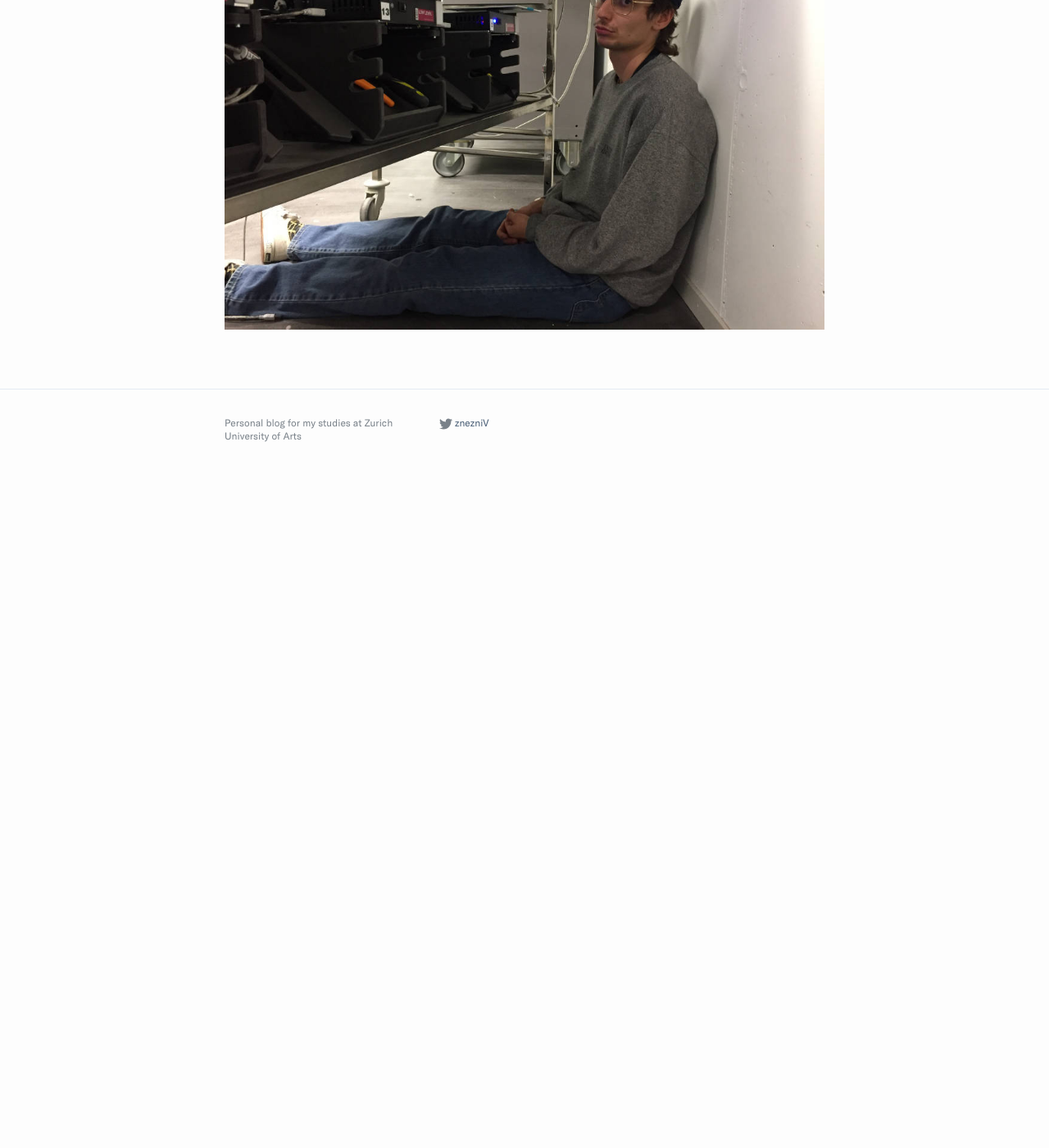
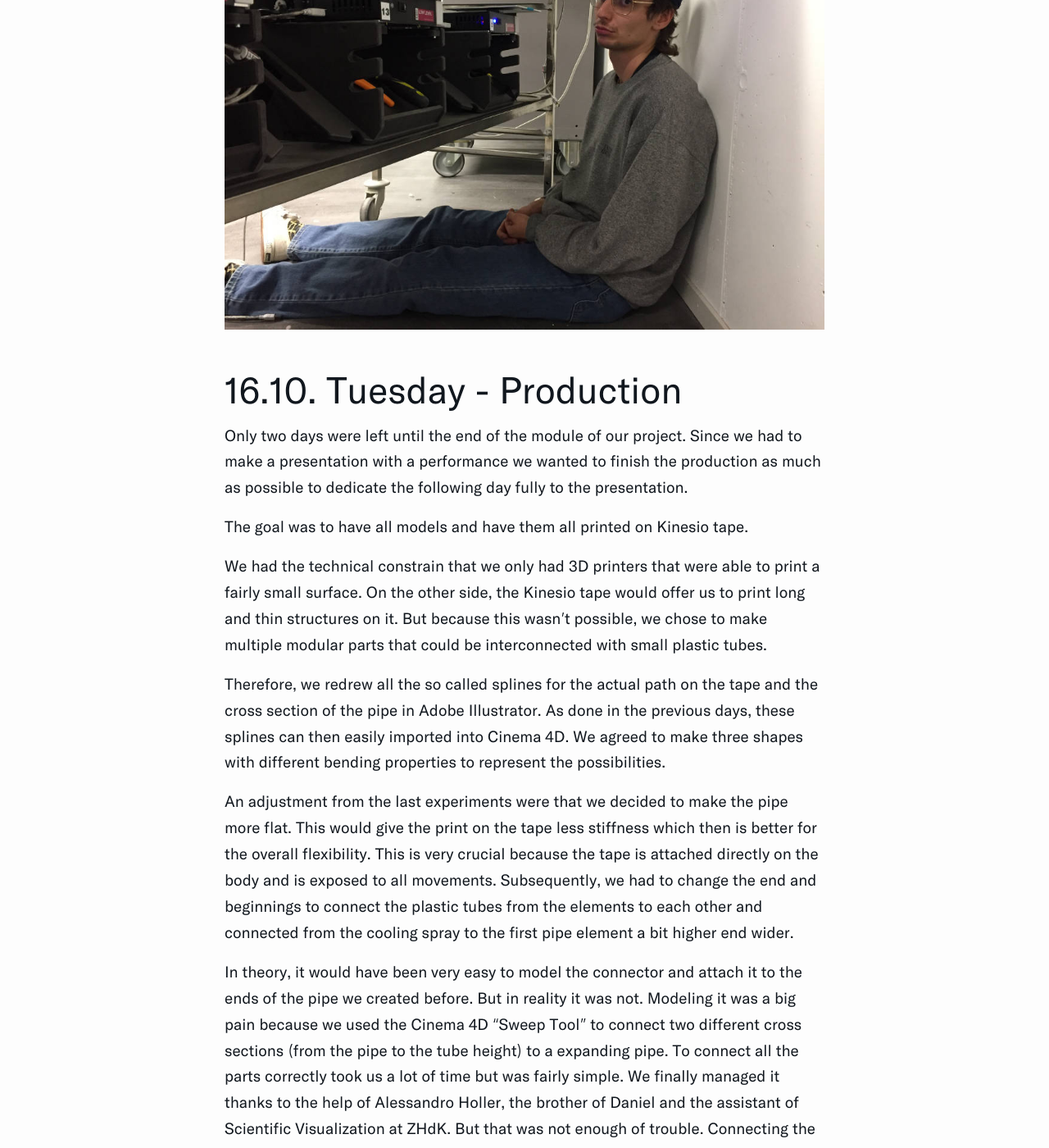
Before and after one commit to znezniV/znezniv.github.io, a Jekyll site: the page built from _posts/2018-09-17-Embodied-Interaction.md, in a window 1280 px wide and 1400 px high, scrolled down 37815 px. Shown: the whole window at 82% size. Built offline with Jekyll 4.4.1, drawn with Linux system fonts in a browser that asks for light colours; before the commit the page ends 38418 px from its top, so only the background shows below that; some of the changed text lies outside the part shown.

Commit message:
new post

```diff
--- a/_posts/2018-09-17-Embodied-Interaction.md
+++ b/_posts/2018-09-17-Embodied-Interaction.md
@@ -356,3 +356,29 @@ It was very time consuming and needed serval trials to print. We had a lot of pr
 
 That was very exhausting but we made a small piece before we were completely falling apart.
 ![Done and done]({{ site.url }}/assets/posts/embodied/kinesio-burnout.jpg)
+
+## 16.10. Tuesday – Production
+Only two days were left until the end of the module of our project. Since we had to make a presentation with a performance we wanted to finish the production as much as possible to dedicate the following day fully to the presentation.
+
+The goal was to have all models and have them all printed on Kinesio tape.
+
+We had the technical constrain that we only had 3D printers that were able to print a fairly small surface. On the other side, the Kinesio tape would offer us to print long and thin structures on it. But because this wasn't possible, we chose to make multiple modular parts that could be interconnected with small plastic tubes.
+
+Therefore, we redrew all the so called splines for the actual path on the tape and the cross section of the pipe in Adobe Illustrator. As done in the previous days, these splines can then easily imported into Cinema 4D. We agreed to make three shapes with different bending properties to represent the possibilities.
+
+An adjustment from the last experiments were that we decided to make the pipe more flat. This would give the print on the tape less stiffness which then is better for the overall flexibility. This is very crucial because the tape is attached directly on the body and is exposed to all movements. Subsequently, we had to change the end and beginnings to connect the plastic tubes from the elements to each other and connected from the cooling spray to the first pipe element a bit higher end wider.
+
+In theory, it would have been very easy to model the connector and attach it to the ends of the pipe we created before. But in reality it was not.
+Modeling it was a big pain because we used the Cinema 4D "Sweep Tool" to connect two different cross sections (from the pipe to the tube height) to a expanding pipe. To connect all the parts correctly took us a lot of time but was fairly simple. We finally managed it thanks to the help of Alessandro Holler, the brother of Daniel and the assistant of Scientific Visualization at ZHdK.
+But that was not enough of trouble. Connecting the two parts — the pipe and the connector — was not really working. Alessandro was trying to help with his little time he had but obviously also had other things to do.
+After trying to unsuccessfully connect the polygons of both parts manually, all of a sudden it worked just with the regular boolean tool which connects two objects together but never worked at first trial in this day.
+
+Without questioning to much, we created the two elements and ran to the printers. But again we had trouble. First of all, the slicing software UP Studio rendered a raft and support structure of the print although we removed it in the settings. Trying for a long time and adjusting shapes did not help. But again, magically we figured out that if we turn the model by 90 degrees it worked. There's no actual reason for it but it works.
+
+But also while printing we encountered another problem: Some of the printers were not really calibrated well and just ripped of the Kinesio tape we attached on the printing surface. We did not even know that it was possible to calibrate the 3D printers but luckily, a guy from industrial design showed us how to.
+
+Finally, after many ours, we were able to print almost six exemplar of two shapes each. We agreed to stop at this point because we knew that the next and final day will be exhausting and we should save some energy for the last run.
+
+Nevertheless, I quickly modeled the last shape at home in the bed, hoping that the next day will be a bit more productive.
+
+![Failed again]({{ site.url }}/assets/posts/embodied/print-fail.jpg)
```
Also changed, not shown: assets/posts/embodied/print-fail.jpg (added).
